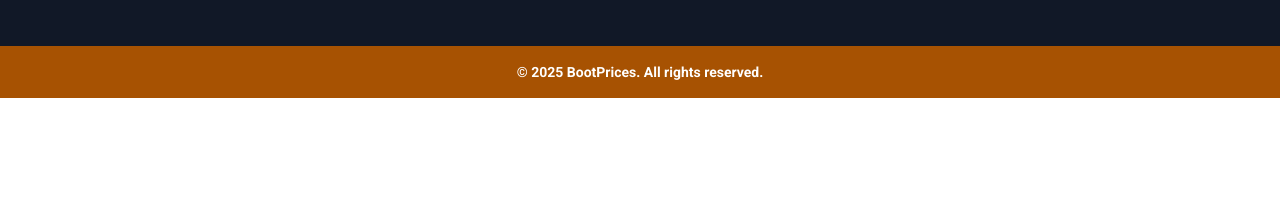
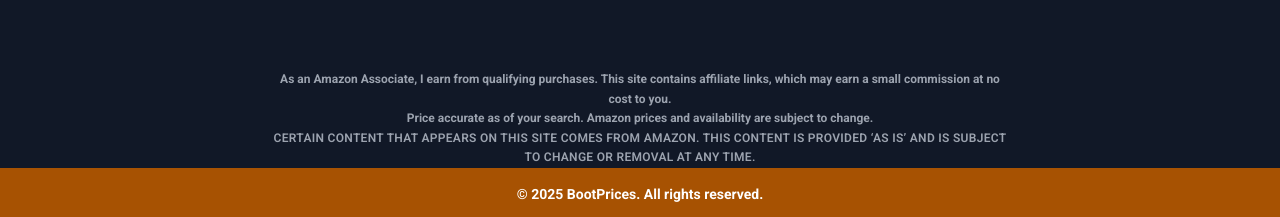
Before and after one commit to f7brian/bootprices-frontend, a Next.js app: page / in a window 1280 px wide. Shown: the part 2911-3128 px from the top of the page. Before the commit the page ends 3009 px from the top, so only its background shows below. Built offline with nearby package versions, Linux system fonts and the light colour scheme; no server answers.

Commit message:
Update Footer.tsx
Added all Amazon disclaimers/compliance to footer:
1. Main requirement
2. Statement out price accuracy
3. ALL CAPS "CERTAIN CONTENT..."

```diff
--- a/src/shared/Footer.tsx
+++ b/src/shared/Footer.tsx
@@ -110,6 +110,17 @@ export default function Footer() {
         </div>
       </div>
 
+      {/* Amazon Disclaimers */}
+<div className="text-center text-xs text-gray-400 leading-relaxed max-w-3xl mx-auto mt-6 px-4">
+  <p>
+    As an Amazon Associate, I earn from qualifying purchases. This site contains affiliate links, which may earn a small commission at no cost to you.<br />
+    Price accurate as of your search. Amazon prices and availability are subject to change.<br />
+    <span className="font-semibold tracking-wide uppercase">
+      CERTAIN CONTENT THAT APPEARS ON THIS SITE COMES FROM AMAZON. THIS CONTENT IS PROVIDED ‘AS IS’ AND IS SUBJECT TO CHANGE OR REMOVAL AT ANY TIME.
+    </span>
+  </p>
+</div>
+
       {/* Copyright */}
       <div className="bg-[#A75202] py-4">
         <div className="max-w-7xl mx-auto px-4 sm:px-6 lg:px-8">
```
